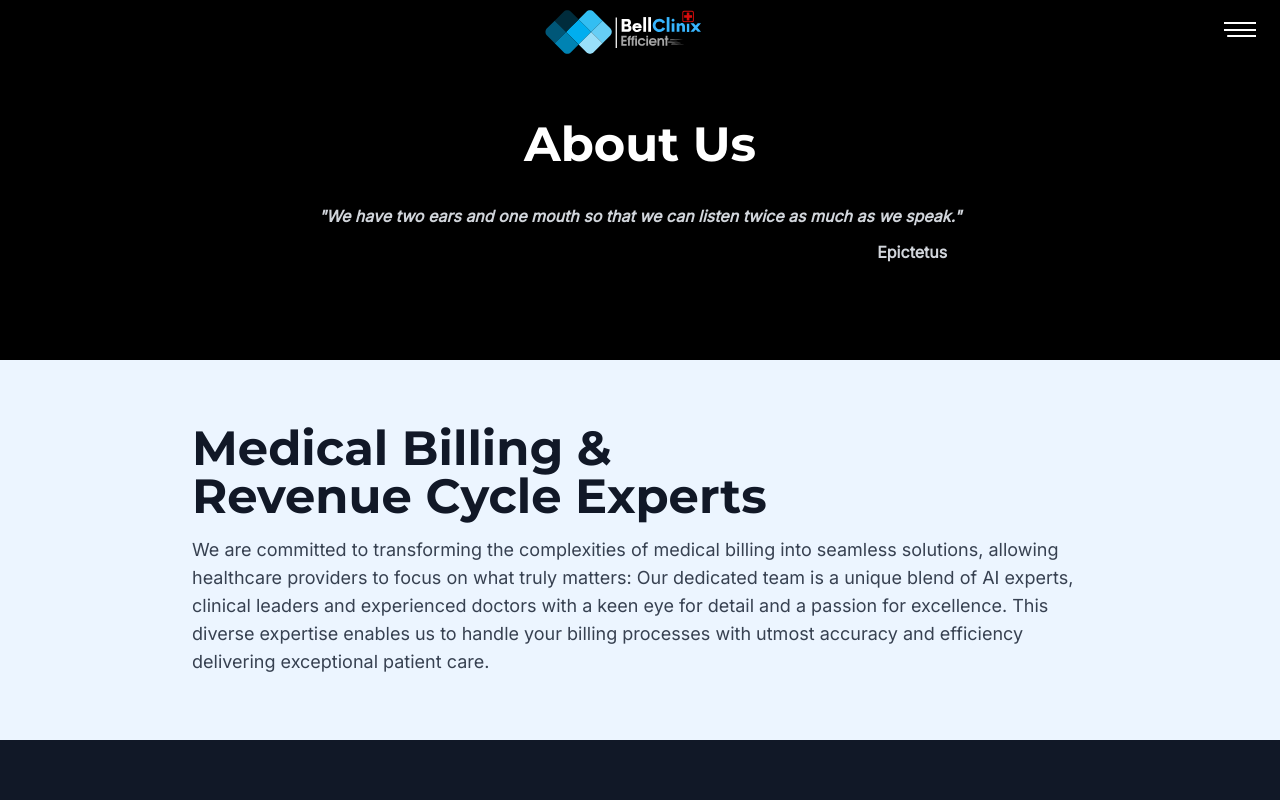
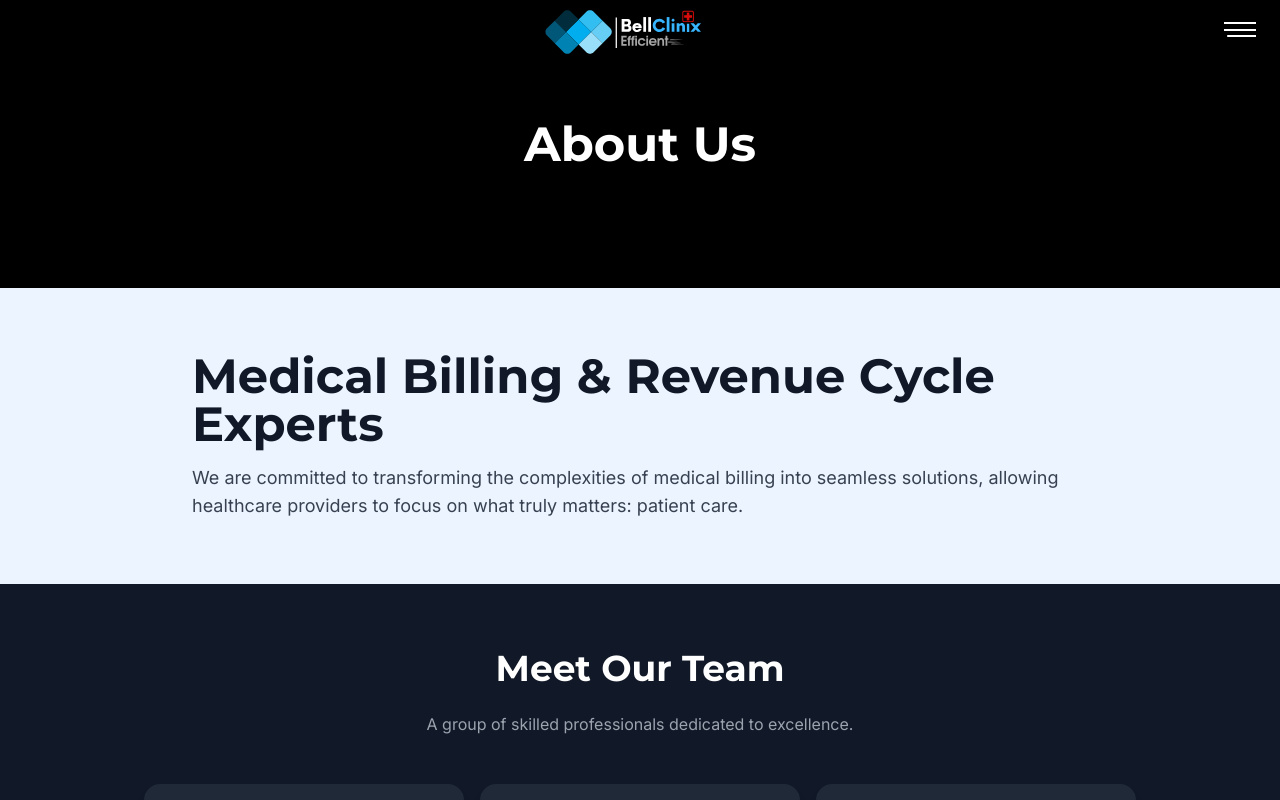
Before and after one commit to Anaskhaan/bell-clinix, a React (Vite) app: page /about in a window 1280 px wide. Shown: the top 800 px of the page. Built offline with nearby package versions, Linux system fonts and the light colour scheme.

Commit message:
team section fixed

```diff
--- a/src/pages/About.jsx
+++ b/src/pages/About.jsx
@@ -1,5 +1,170 @@
+// import { motion } from "framer-motion";
+// import { useEffect, useState } from "react";
+// import { Link } from "react-router-dom";
+
+// const teamMembers = [
+//   {
+//     name: "Dr. Khan",
+//     position: "Founder CEO",
+//     image: "/dryousaf.webp",
+//     description:
+//       "Dr Khan is the visionary leader and driving force behind our innovative medical billing company.",
+//   },
+//   {
+//     name: "Dr. Naveed",
+//     position: "Lead Clinical Advisor",
+//     image: "/dr20naveed.webp",
+//     description:
+//       "Dr. Naveed brings extensive expertise in clinical advisory, ensuring best practices and quality healthcare solutions.",
+//   },
+//   {
+//     name: "M Fahad",
+//     position: "Managing Director",
+//     image: "fahad.webp",
+//     description:
+//       "Fahad ensures the company’s vision is executed effectively, leading teams towards success.",
+//   },
+//   {
+//     name: "Tariq Mehmood",
+//     position: "Director HR & Finance",
+//     image: "/tariq.webp",
+//     description:
+//       "Tariq manages human resources and financial strategies, fostering a productive work environment.",
+//   },
+//   {
+//     name: "Raoof Khan",
+//     position: "CEO",
+//     image: "raoof.webp",
+//     description:
+//       "Raoof is the dynamic and strategic leader steering BellClinix towards excellence and innovation in healthcare administration.",
+//   },
+// ];
+
+// export default function About() {
+//   const [startIndex, setStartIndex] = useState(0);
+//   const [visibleMembers, setVisibleMembers] = useState([
+//     teamMembers[0],
+//     teamMembers[1 % teamMembers.length],
+//     teamMembers[2 % teamMembers.length],
+//   ]);
+
+//   useEffect(() => {
+//     const interval = setInterval(() => {
+//       setStartIndex((prevIndex) => (prevIndex + 1) % teamMembers.length);
+//     }, 3000);
+//     return () => clearInterval(interval);
+//   }, []);
+
+//   useEffect(() => {
+//     setVisibleMembers([
+//       teamMembers[startIndex],
+//       teamMembers[(startIndex + 1) % teamMembers.length],
+//       teamMembers[(startIndex + 2) % teamMembers.length],
+//     ]);
+//   }, [startIndex]);
+
+//   return (
+//     <div>
+//       <section>
+//         <div className="flex justify-center items-center">
+//           <div className="w-full h-auto bg-black py-24">
+//             {/* Title Section */}
+//             <div>
+//               <h1 className="text-white lg:text-5xl text-3xl text-center p-6">
+//                 About Us
+//               </h1>
+//             </div>
+
+//             {/* Quote Section */}
+//             <div className="text-center ">
+//               <p className="text-gray-300 px-2 font-extrabold italic block lg:py-3">
+//                 &quot;We have two ears and one mouth so that we can listen twice
+//                 as much as we speak.&quot;
+//               </p>
+//               <div className="flex justify-end lg:w-[74%] items-center mr-4">
+//                 <p className="text-gray-300 font-extrabold transform  ">
+//                   Epictetus
+//                 </p>
+//               </div>
+//             </div>
+//           </div>
+//         </div>
+//         <div className="bg-[#ecf5ff] flex justify-center items-center py-16 px-6">
+//           <div className="max-w-4xl text-left">
+//             <h2 className="text-2xl md:text-5xl w-2/1 lg:w-2/3 xl:w-2/3 2xl:w-2/3 font-bold text-gray-900 mb-4">
+//               Medical Billing & Revenue Cycle Experts
+//             </h2>
+//             <p className="lg:text-lg xl:text-lg text-md text-gray-700 text-left">
+//               We are committed to transforming the complexities of medical
+//               billing into seamless solutions, allowing healthcare providers to
+//               focus on what truly matters: Our dedicated team is a unique blend
+//               of AI experts, clinical leaders and experienced doctors with a
+//               keen eye for detail and a passion for excellence. This diverse
+//               expertise enables us to handle your billing processes with utmost
+//               accuracy and efficiency delivering exceptional patient care.
+//             </p>
+//           </div>
+//         </div>
+//       </section>
+
+//       <section className="py-16 px-4 bg-gray-900 text-white">
+//         <div className="container mx-auto text-center">
+//           <h2 className="text-4xl font-bold mb-6 text-white">Meet Our Team</h2>
+//           <p className="mb-12 text-gray-400">
+//             A group of skilled professionals dedicated to excellence.
+//           </p>
+//           {/* Added grid for responsive display */}
+//           <div className="flex justify-center space-x-4 overflow-hidden">
+//             <motion.div
+//               className="flex space-x-4 transition-transform ease-in-out"
+//               initial={{ x: "100%" }}
+//               animate={{ x: 0 }}
+//               exit={{ x: "-100%" }}
+//               transition={{ duration: 1 }}
+//             >
+//               {visibleMembers.map((member, index) => (
+//                 <motion.div
+//                   key={index}
+//                   className="bg-gray-800 rounded-2xl px-4 py-6 shadow-lg hover:shadow-xl transition duration-300 relative group w-80"
+//                   whileHover={{ scale: 1.05 }}
+//                 >
+//                   <img
+//                     src={member.image}
+//                     alt={member.name}
+//                     className="w-24 h-24 mx-auto rounded-full border-4 border-indigo-400 mb-4"
+//                   />
+//                   <h3 className="text-xl font-semibold">{member.name}</h3>
+//                   <p className="text-sm text-gray-400">{member.position}</p>
+//                   <p className="mt-2 text-gray-300 text-sm">
+//                     {member.description}
+//                   </p>
+//                 </motion.div>
+//               ))}
+//             </motion.div>
+//           </div>
+//         </div>
+//       </section>
+
+//       <section className="py-20 bg-[#56bafc] text-white text-center">
+//         <div className="container mx-auto">
+//           <h2 className="lg:text-5xl text-xl  font-bold mb-4">
+//             Ready to Optimize Your Revenue Cycle?
+//           </h2>
+//           <p className="text-md mb-6">
+//             Let our expert team help you streamline your medical billing and
+//             coding process.
+//           </p>
+//           <button className="bg-white text-black px-6 py-3 text-lg font-semibold rounded-full shadow-lg hover:bg-gray-200 transition duration-300">
+//             <Link to="/contact">Get Started Today</Link>
+//           </button>
+//         </div>
+//       </section>
+//     </div>
+//   );
+// }
+
 import { motion } from "framer-motion";
-import { useEffect, useState } from "react";
+import { useState, useEffect } from "react";
 import { Link } from "react-router-dom";
 
 const teamMembers = [
@@ -42,66 +207,41 @@ const teamMembers = [
 
 export default function About() {
   const [startIndex, setStartIndex] = useState(0);
-  const [visibleMembers, setVisibleMembers] = useState([
-    teamMembers[0],
-    teamMembers[1 % teamMembers.length],
-    teamMembers[2 % teamMembers.length],
-  ]);
 
   useEffect(() => {
     const interval = setInterval(() => {
       setStartIndex((prevIndex) => (prevIndex + 1) % teamMembers.length);
-    }, 3000);
+    }, 3000); // Slide every 3 seconds
+
     return () => clearInterval(interval);
   }, []);
 
-  useEffect(() => {
-    setVisibleMembers([
+  const visibleMembers = [
     teamMembers[startIndex],
     teamMembers[(startIndex + 1) % teamMembers.length],
     teamMembers[(startIndex + 2) % teamMembers.length],
-    ]);
-  }, [startIndex]);
+  ];
 
   return (
     <div>
       <section>
         <div className="flex justify-center items-center">
           <div className="w-full h-auto bg-black py-24">
-            {/* Title Section */}
-            <div>
             <h1 className="text-white lg:text-5xl text-3xl text-center p-6">
               About Us
             </h1>
           </div>
+        </div>
 
-            {/* Quote Section */}
-            <div className="text-center ">
-              <p className="text-gray-300 px-2 font-extrabold italic block lg:py-3">
-                &quot;We have two ears and one mouth so that we can listen twice
-                as much as we speak.&quot;
-              </p>
-              <div className="flex justify-end lg:w-[74%] items-center mr-4">
-                <p className="text-gray-300 font-extrabold transform  ">
-                  Epictetus
-                </p>
-              </div>
-            </div>
-          </div>
-        </div>
         <div className="bg-[#ecf5ff] flex justify-center items-center py-16 px-6">
           <div className="max-w-4xl text-left">
-            <h2 className="text-2xl md:text-5xl w-2/1 lg:w-2/3 xl:w-2/3 2xl:w-2/3 font-bold text-gray-900 mb-4">
+            <h2 className="text-2xl md:text-5xl font-bold text-gray-900 mb-4">
               Medical Billing & Revenue Cycle Experts
             </h2>
-            <p className="lg:text-lg xl:text-lg text-md text-gray-700 text-left">
+            <p className="lg:text-lg xl:text-lg text-md text-gray-700">
               We are committed to transforming the complexities of medical
               billing into seamless solutions, allowing healthcare providers to
-              focus on what truly matters: Our dedicated team is a unique blend
-              of AI experts, clinical leaders and experienced doctors with a
-              keen eye for detail and a passion for excellence. This diverse
-              expertise enables us to handle your billing processes with utmost
-              accuracy and efficiency delivering exceptional patient care.
+              focus on what truly matters: patient care.
             </p>
           </div>
         </div>
@@ -113,14 +253,15 @@ export default function About() {
           <p className="mb-12 text-gray-400">
             A group of skilled professionals dedicated to excellence.
           </p>
-          {/* Added grid for responsive display */}
-          <div className="flex justify-center space-x-4 overflow-hidden">
+
+          {/* Team Members Slider */}
+          <div className="relative flex justify-center space-x-4 overflow-hidden w-full">
             <motion.div
               className="flex space-x-4 transition-transform ease-in-out"
               initial={{ x: "100%" }}
               animate={{ x: 0 }}
               exit={{ x: "-100%" }}
-              transition={{ duration: 1 }}
+              transition={{ duration: 0.8 }}
             >
               {visibleMembers.map((member, index) => (
                 <motion.div
@@ -147,7 +288,7 @@ export default function About() {
 
       <section className="py-20 bg-[#56bafc] text-white text-center">
         <div className="container mx-auto">
-          <h2 className="lg:text-5xl text-xl  font-bold mb-4">
+          <h2 className="lg:text-5xl text-xl font-bold mb-4">
             Ready to Optimize Your Revenue Cycle?
           </h2>
           <p className="text-md mb-6">
```
Also changed, not shown: 1 other file (tests, documents, lock files or other folders). Lines whose indentation alone changed are shown as unchanged.
